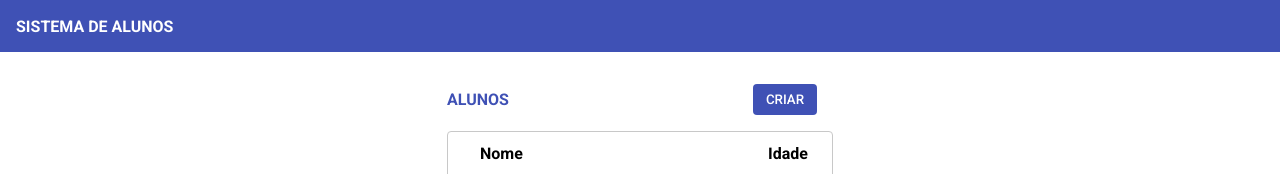
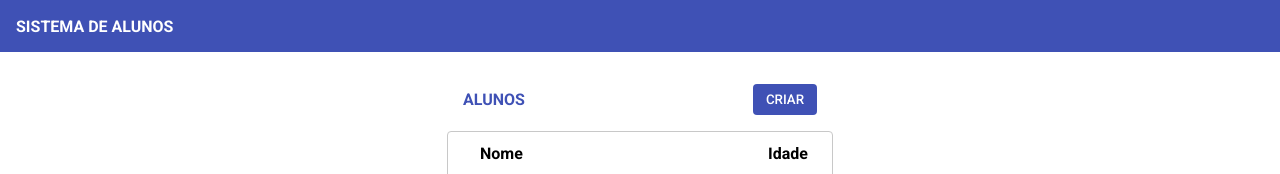
Before and after one commit to viniciuslucas95/students-app-client-web, a React (Vite) app: page / in a window 1280 px wide. Shown: the top 174 px of the page. Built offline with nearby package versions, Linux system fonts and the light colour scheme.

Commit message:
Fixed students table title margin

```diff
--- a/src/app/components/StudentsTable.tsx
+++ b/src/app/components/StudentsTable.tsx
@@ -89,7 +89,7 @@ const TitleContainer = styled.div`
     display: flex;
     justify-content: space-between;
     align-items: center;
-    margin: 0 1rem 1rem 0;
+    margin: 0 1rem 1rem 1rem;
 `
 
 const Name = styled(StyledText)`
```
